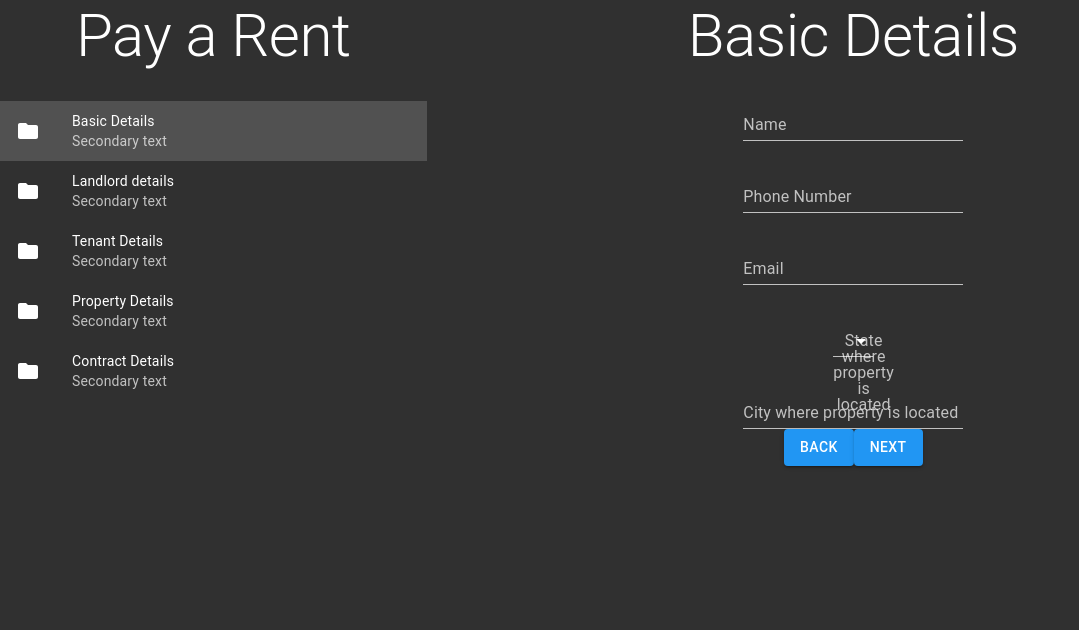
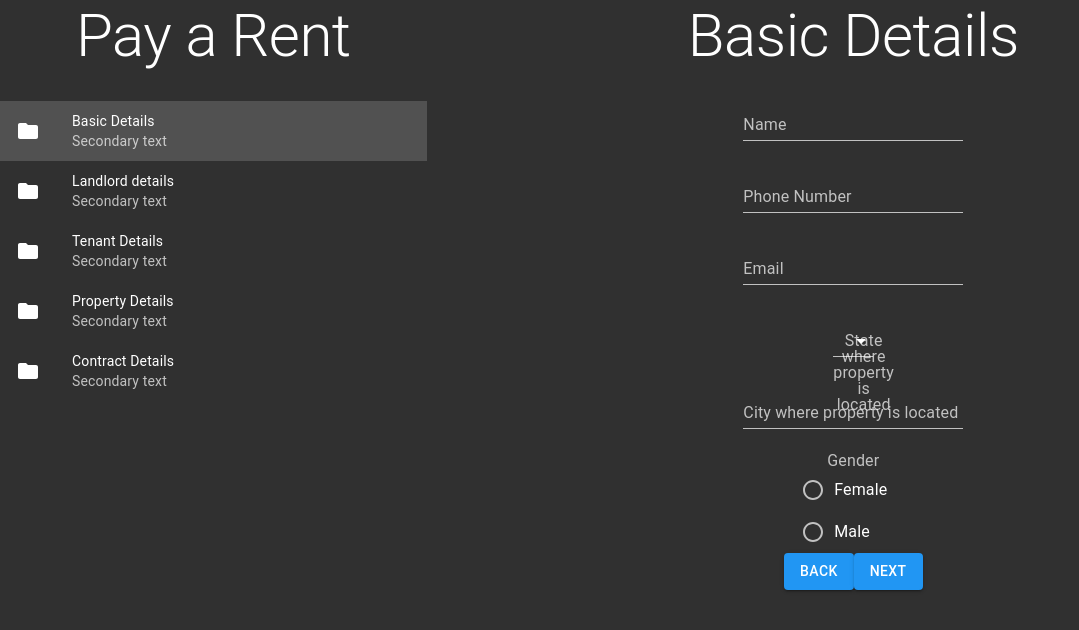
Before and after one commit to shakeelkoper/multi-step-formik-react, a React (Create React App) app: page / in a window 1280 px wide. Shown: the top 630 px of the page, without its empty margins (0-1079 px from the left). Built offline with nearby package versions, Linux system fonts and the light colour scheme.

Commit message:
Adding Radio Button

```diff
--- /dev/null
+++ b/src/common/components/FormFields/RadioButtonsGroup.js
@@ -0,0 +1,45 @@
+import React from "react";
+import Radio from "@material-ui/core/Radio";
+import RadioGroup from "@material-ui/core/RadioGroup";
+import FormControlLabel from "@material-ui/core/FormControlLabel";
+import FormControl from "@material-ui/core/FormControl";
+import FormLabel from "@material-ui/core/FormLabel";
+
+const RadioButtonsGroup = (props) => {
+	const [value, setValue] = React.useState("");
+
+	const handleChange = (event) => {
+		setValue(event.target.value);
+	};
+
+	const optionsList = props.radioConf.options;
+
+	return (
+		<FormControl component="fieldset">
+			<FormLabel component="legend">
+				{props.radioConf.formLabel}
+			</FormLabel>
+			<RadioGroup
+				aria-label={props.radioConf.ariaLabel}
+				name={props.radioConf.groupName}
+				value={value}
+				onChange={handleChange}
+			>
+				{optionsList.map((item, keyIndex) => {
+					return (
+						<FormControlLabel
+							key={keyIndex}
+							value={item.value}
+							control={<Radio />}
+							label={item.label}
+						/>
+					);
+				})}
+			</RadioGroup>
+		</FormControl>
+	);
+};
+
+// https://codesandbox.io/s/gracious-williamson-pd64p?file=/src/index.js
+
+export default RadioButtonsGroup;
--- a/src/common/components/FormFields/index.js
+++ b/src/common/components/FormFields/index.js
@@ -1,4 +1,5 @@
 import InputField from "./InputField";
 import AutoComplete from "./AutoComplete";
 import Select from "./Select";
-export { InputField, AutoComplete, Select };
+import RadioButtonsGroup from "./RadioButtonsGroup";
+export { InputField, AutoComplete, Select, RadioButtonsGroup };
--- a/src/pages/PayRent/PayRentComponent/Forms/BasicDetails.js
+++ b/src/pages/PayRent/PayRentComponent/Forms/BasicDetails.js
@@ -2,13 +2,28 @@ import React from "react";
 import { Grid, Typography } from "@material-ui/core";
 import {
 	InputField,
-	AutoComplete,
 	Select,
+	RadioButtonsGroup,
 } from "../../../../common/components/FormFields";
 const BasicDetails = (props) => {
 	const {
 		formField: { fullName, phoneNumber, email, state, city },
 	} = props;
+	const radioConf = {
+		formLabel: "Gender",
+		ariaLabel: "gender",
+		groupName: "gender",
+		options: [
+			{
+				value: "female",
+				label: "Female",
+			},
+			{
+				value: "male",
+				label: "Male",
+			},
+		],
+	};
 
 	return (
 		<React.Fragment>
@@ -47,6 +62,9 @@ const BasicDetails = (props) => {
 						label={city.label}
 					/>
 				</Grid>
+				<Grid item xs={12} md={12}>
+					<RadioButtonsGroup radioConf={radioConf} />
+				</Grid>
 			</Grid>
 		</React.Fragment>
 	);
```
